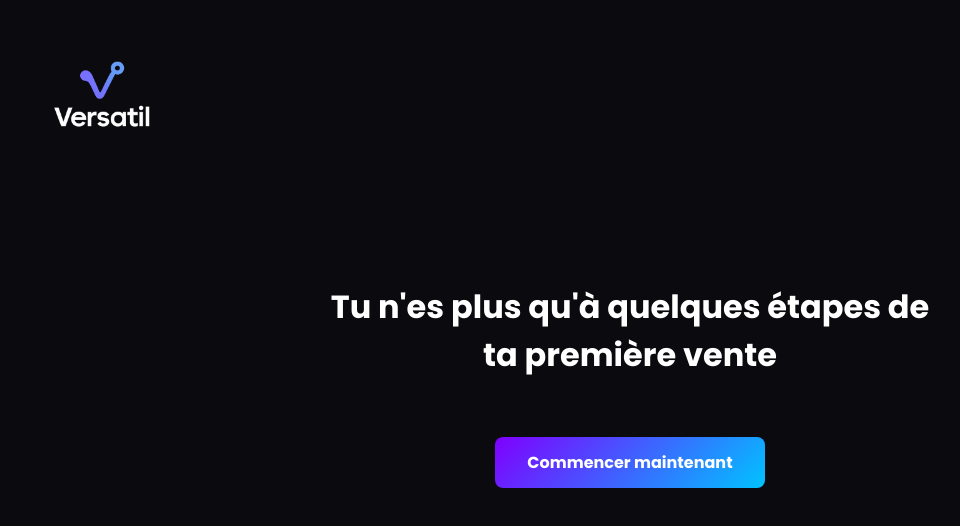
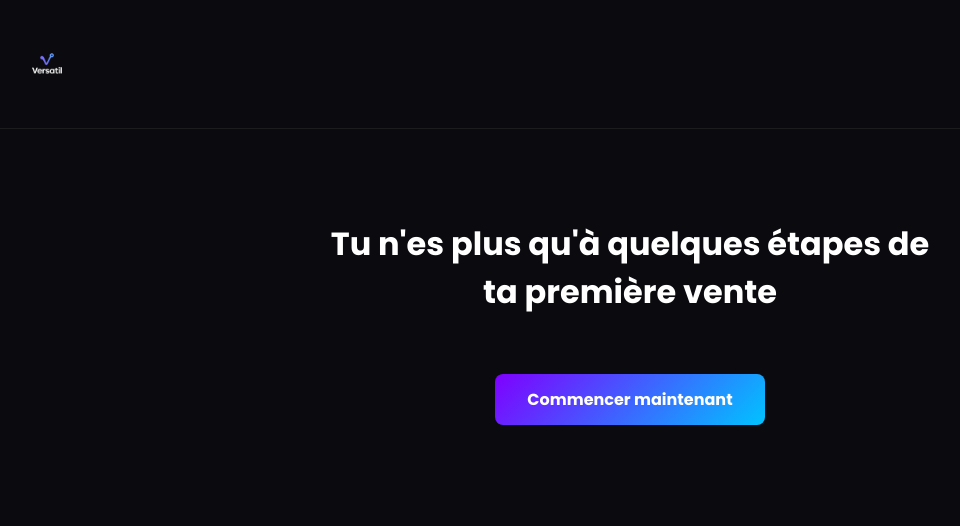
Before and after one commit to Versatil-ai/Versatil.ai, a Next.js app: page / in a window 1280 px wide. Shown: the top 526 px of the page, without its empty margins (10-970 px from the left). Built offline with nearby package versions, Linux system fonts and the light colour scheme.

Commit message:
Update index.tsx

```diff
--- a/pages/index.tsx
+++ b/pages/index.tsx
@@ -17,12 +17,18 @@ export default function Home() {
           minHeight: "100vh",
         }}
       >
-        {/* Header / Logo */}
+        {/* Barre du haut / Logo */}
         <header
           style={{
             display: "flex",
             alignItems: "center",
-            padding: "1rem 2rem",
+            padding: "1.5rem 2rem",
+            height: "80px",
+            backgroundColor: "#0B0B0F",
+            borderBottom: "1px solid #1c1c1c",
+            position: "sticky",
+            top: 0,
+            zIndex: 10,
           }}
         >
           <Image
@@ -31,10 +37,14 @@ export default function Home() {
             width={160}
             height={160}
             priority
+            style={{
+              maxHeight: "50px",
+              width: "auto",
+            }}
           />
         </header>
 
-        {/* Accueil */}
+        {/* Section principale */}
         <section
           style={{
             display: "flex",
```
